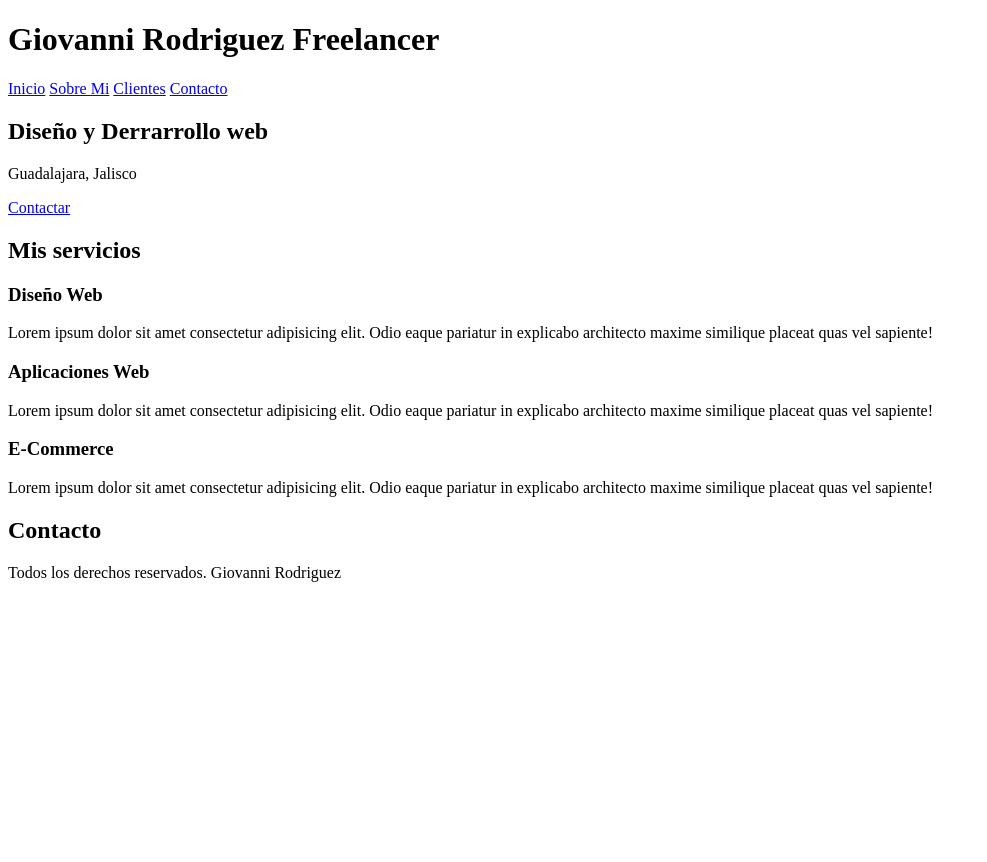
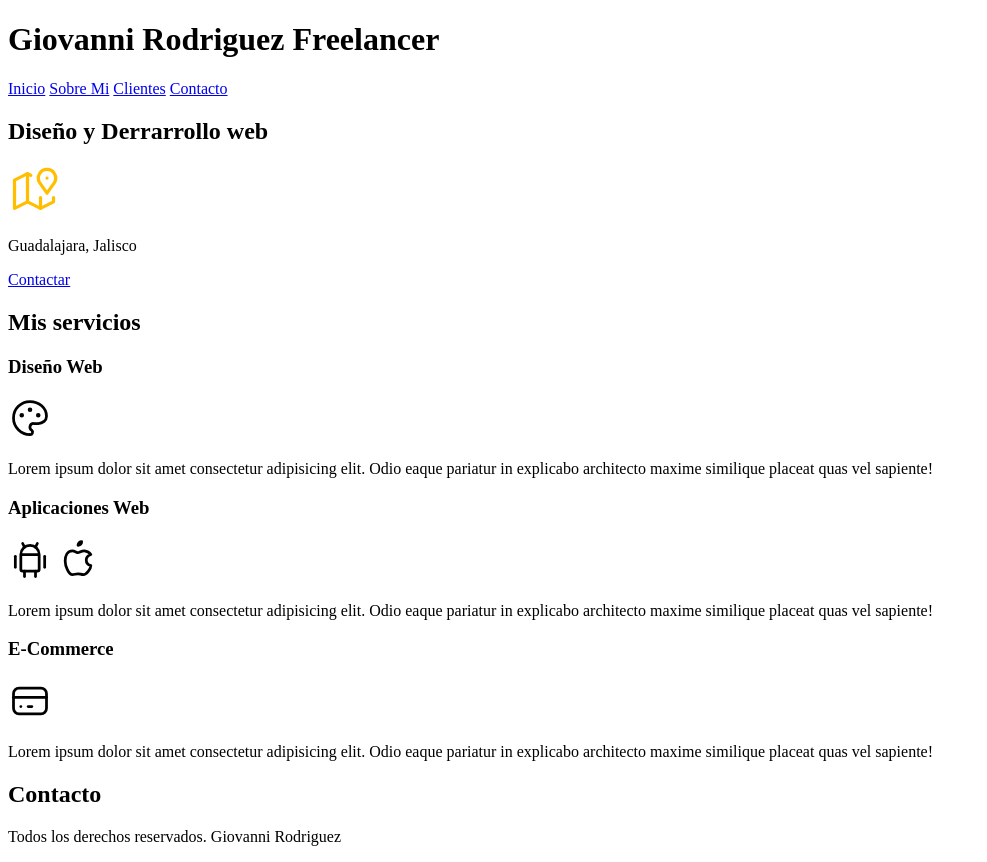
Before and after one commit to gioalexrr90/SitioFreelancer, a plain HTML site: page index.html in a window 1280 px wide. Shown: the whole page, without its empty margins (0-987 px from the left). Before the commit the page ends 800 px from the top, so only its background shows below. Drawn offline with Linux system fonts and the light colour scheme.

Commit message:
Se agregan iconos de Tablericon.com

```diff
--- a/index.html
+++ b/index.html
@@ -20,6 +20,16 @@
 
     <section>
         <h2>Diseño y Derrarrollo web</h2>
+
+        <svg xmlns="http://www.w3.org/2000/svg" class="icon icon-tabler icon-tabler-map-2" width="52" height="52" viewBox="0 0 24 24" stroke-width="1.5" stroke="#ffbf00" fill="none" stroke-linecap="round" stroke-linejoin="round">
+            <path stroke="none" d="M0 0h24v24H0z" fill="none"/>
+            <line x1="18" y1="6" x2="18" y2="6.01" />
+            <path d="M18 13l-3.5 -5a4 4 0 1 1 7 0l-3.5 5" />
+            <polyline points="10.5 4.75 9 4 3 7 3 20 9 17 15 20 21 17 21 15" />
+            <line x1="9" y1="4" x2="9" y2="17" />
+            <line x1="15" y1="15" x2="15" y2="20" />
+        </svg>
+
         <p>Guadalajara, Jalisco</p>
 
         <a href="#">Contactar</a>
@@ -30,16 +40,52 @@
 
         <section>
             <h3>Diseño Web</h3>
+
+            <svg xmlns="http://www.w3.org/2000/svg" class="icon icon-tabler icon-tabler-palette" width="44" height="44" viewBox="0 0 24 24" stroke-width="1.5" stroke="#000000" fill="none" stroke-linecap="round" stroke-linejoin="round">
+                <path stroke="none" d="M0 0h24v24H0z" fill="none"/>
+                <path d="M12 21a9 9 0 1 1 0 -18a9 8 0 0 1 9 8a4.5 4 0 0 1 -4.5 4h-2.5a2 2 0 0 0 -1 3.75a1.3 1.3 0 0 1 -1 2.25" />
+                <circle cx="7.5" cy="10.5" r=".5" fill="currentColor" />
+                <circle cx="12" cy="7.5" r=".5" fill="currentColor" />
+                <circle cx="16.5" cy="10.5" r=".5" fill="currentColor" />
+            </svg>
+
             <p>Lorem ipsum dolor sit amet consectetur adipisicing elit. Odio eaque pariatur in explicabo architecto maxime similique placeat quas vel sapiente!</p>
         </section>
 
         <section>
             <h3>Aplicaciones Web</h3>
+
+            <svg xmlns="http://www.w3.org/2000/svg" class="icon icon-tabler icon-tabler-brand-android" width="44" height="44" viewBox="0 0 24 24" stroke-width="1.5" stroke="#000000" fill="none" stroke-linecap="round" stroke-linejoin="round">
+                <path stroke="none" d="M0 0h24v24H0z" fill="none"/>
+                <line x1="4" y1="10" x2="4" y2="16" />
+                <line x1="20" y1="10" x2="20" y2="16" />
+                <path d="M7 9h10v8a1 1 0 0 1 -1 1h-8a1 1 0 0 1 -1 -1v-8a5 5 0 0 1 10 0" />
+                <line x1="8" y1="3" x2="9" y2="5" />
+                <line x1="16" y1="3" x2="15" y2="5" />
+                <line x1="9" y1="18" x2="9" y2="21" />
+                <line x1="15" y1="18" x2="15" y2="21" />
+            </svg>
+
+            <svg xmlns="http://www.w3.org/2000/svg" class="icon icon-tabler icon-tabler-brand-apple" width="44" height="44" viewBox="0 0 24 24" stroke-width="1.5" stroke="#000000" fill="none" stroke-linecap="round" stroke-linejoin="round">
+                <path stroke="none" d="M0 0h24v24H0z" fill="none"/>
+                <path d="M9 7c-3 0 -4 3 -4 5.5c0 3 2 7.5 4 7.5c1.088 -.046 1.679 -.5 3 -.5c1.312 0 1.5 .5 3 .5s4 -3 4 -5c-.028 -.01 -2.472 -.403 -2.5 -3c-.019 -2.17 2.416 -2.954 2.5 -3c-1.023 -1.492 -2.951 -1.963 -3.5 -2c-1.433 -.111 -2.83 1 -3.5 1c-.68 0 -1.9 -1 -3 -1z" />
+                <path d="M12 4a2 2 0 0 0 2 -2a2 2 0 0 0 -2 2" />
+            </svg>
+
             <p>Lorem ipsum dolor sit amet consectetur adipisicing elit. Odio eaque pariatur in explicabo architecto maxime similique placeat quas vel sapiente!</p>
         </section>
 
         <section>
             <h3>E-Commerce</h3>
+
+            <svg xmlns="http://www.w3.org/2000/svg" class="icon icon-tabler icon-tabler-credit-card" width="44" height="44" viewBox="0 0 24 24" stroke-width="1.5" stroke="#000000" fill="none" stroke-linecap="round" stroke-linejoin="round">
+                <path stroke="none" d="M0 0h24v24H0z" fill="none"/>
+                <rect x="3" y="5" width="18" height="14" rx="3" />
+                <line x1="3" y1="10" x2="21" y2="10" />
+                <line x1="7" y1="15" x2="7.01" y2="15" />
+                <line x1="11" y1="15" x2="13" y2="15" />
+            </svg>
+
             <p>Lorem ipsum dolor sit amet consectetur adipisicing elit. Odio eaque pariatur in explicabo architecto maxime similique placeat quas vel sapiente!</p>
         </section>
     </main>
```
